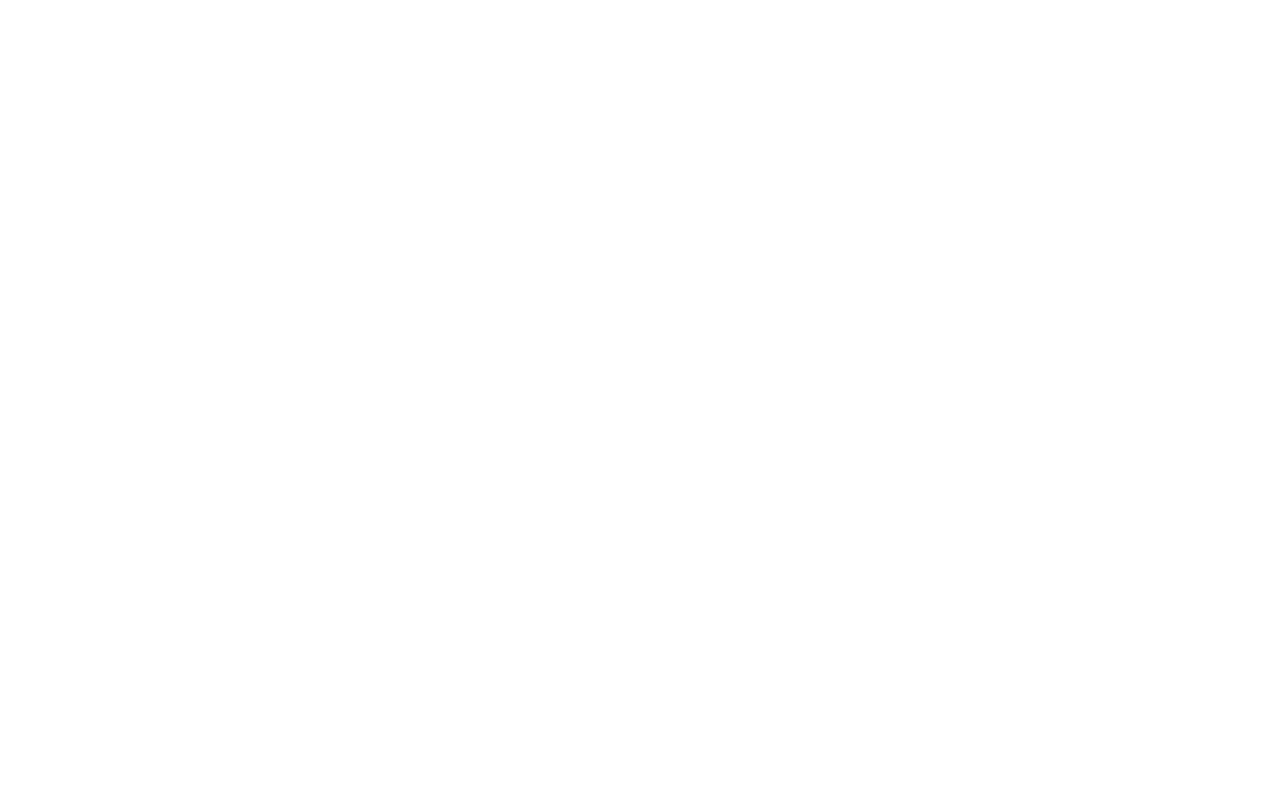
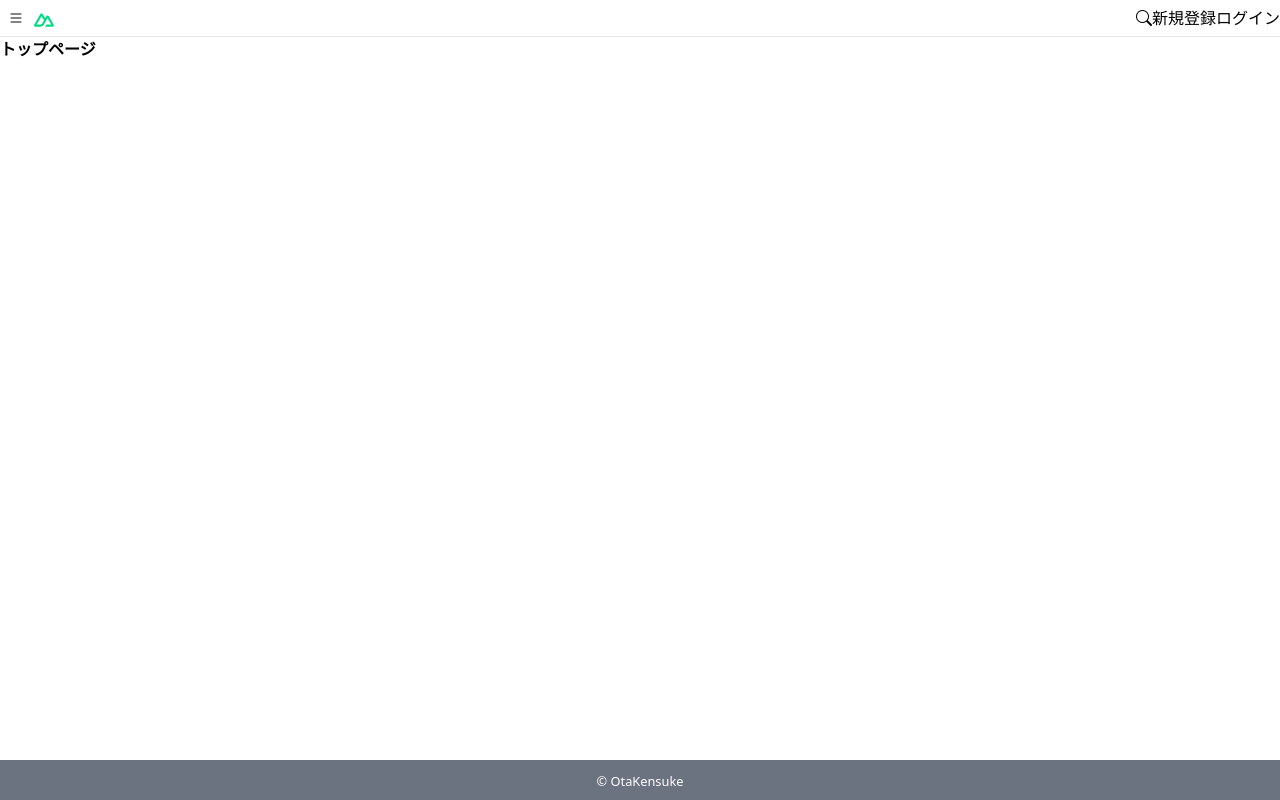
Before and after one commit to KensukeOta/Nuxt3BlogApp, a Nuxt app: page / in a window 1280 px wide. Built offline with nearby package versions, Linux system fonts and the light colour scheme.

Commit message:
ヘッダーとフッターを実装

```diff
--- a/app.vue
+++ b/app.vue
@@ -8,6 +8,10 @@
   ],
   htmlAttrs: {
     lang: "ja",
+    class: "h-full"
+  },
+  bodyAttrs: {
+    class: "h-full"
   },
 })
 </script>
--- a/assets/css/main.css
+++ b/assets/css/main.css
@@ -1,3 +1,9 @@
 @tailwind base;
 @tailwind components;
 @tailwind utilities;
+
+#__nuxt {
+  height: 100%;
+  display: flex;
+  flex-direction: column;
+}
--- /dev/null
+++ b/components/organisms/Footer/Footer.vue
@@ -0,0 +1,9 @@
+<script setup lang="ts">
+
+</script>
+
+<template>
+  <footer class="bg-gray-500 text-center text-white p-2">
+    <small>&copy; OtaKensuke</small>
+  </footer>
+</template>
--- /dev/null
+++ b/components/organisms/Header/Header.vue
@@ -0,0 +1,27 @@
+<script setup lang="ts">
+
+</script>
+
+<template>
+  <header class="flex justify-between items-center border-b">
+    <div class="leading-9">
+      <button class="px-2 rounded-full hover:bg-gray-200">
+        <i class="bi bi-list"></i>
+      </button>
+
+      <h1 class="inline-block">
+        <NuxtLink to="/" class="inline-block">
+          <NuxtImg src="/nuxt-logo.svg" alt="Nuxt Logo" width="24" height="24" class="inline-block" />
+        </NuxtLink>
+      </h1>
+    </div>
+
+    <nav class="leading-9">
+      <button title="検索">
+        <i class="bi bi-search"></i>
+      </button>
+      <NuxtLink to="/signup" class="inline-block">新規登録</NuxtLink>
+      <NuxtLink href="/login" class="inline-block">ログイン</NuxtLink>
+    </nav>
+  </header>
+</template>
--- /dev/null
+++ b/layouts/default.vue
@@ -0,0 +1,13 @@
+<script setup lang="ts">
+
+</script>
+
+<template>
+  <Header />
+
+  <main class="flex-1">
+    <slot />
+  </main>
+
+  <Footer />
+</template>
--- a/nuxt.config.ts
+++ b/nuxt.config.ts
@@ -2,10 +2,20 @@
 export default defineNuxtConfig({
   devtools: { enabled: true },
   css: ['~/assets/css/main.css'],
+
   postcss: {
     plugins: {
       tailwindcss: {},
       autoprefixer: {},
     },
   },
+
+  components: [
+    {
+      path: '~/components',
+      pathPrefix: false,
+    },
+  ],
+
+  modules: ["@nuxt/image"]
 })
--- a/package.json
+++ b/package.json
@@ -11,6 +11,7 @@
   },
   "devDependencies": {
     "@nuxt/devtools": "latest",
+    "@nuxt/image": "^1.0.0",
     "autoprefixer": "^10.4.16",
     "nuxt": "^3.8.0",
     "postcss": "^8.4.31",
--- /dev/null
+++ b/pages/index.vue
@@ -0,0 +1,7 @@
+<script setup lang="ts">
+
+</script>
+
+<template>
+  <h1 class="font-bold">トップページ</h1>
+</template>
```
Also changed, not shown: public/nuxt-logo.svg (added), 1 other file (tests, documents, lock files or other folders).
